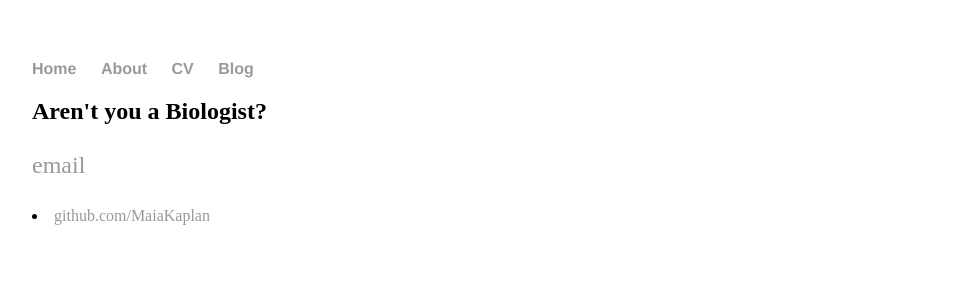
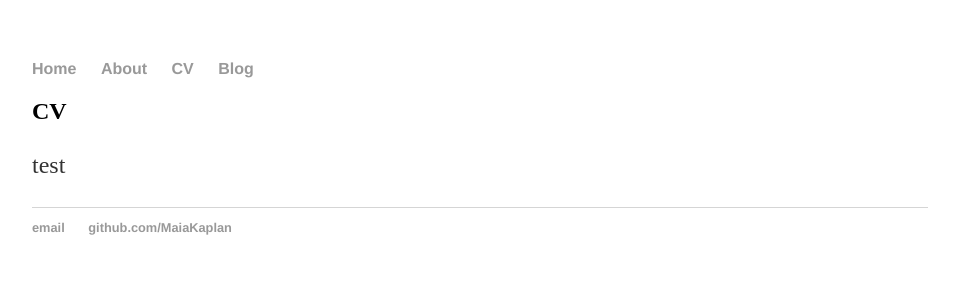
Before and after one commit to MaiaKaplan/MaiaKaplan.github.io, a Jekyll site: the page built from cv/cv.html, in a window 1280 px wide. Shown: the top 300 px of the page, without its empty margins (160-1119 px from the left). Built offline with Jekyll 4.4.1, drawn with Linux system fonts in a browser that asks for light colours.

Commit message:
Update cv.html
Testing, not clear by the page fails to load

```diff
--- a/cv/cv.html
+++ b/cv/cv.html
@@ -3,6 +3,6 @@ layout: default
 title: Bienvenue
 ---
 	<div class="blurb">
-	<h2>Aren't you a Biologist?</h2>
- 	<p> <a  href="/assests/MaiaKaplan_CV.pdf <a/> <em>Curriculum Vitae</em> </p>
+	<h2>CV</h2>
+ 	<p> test </p>
 </div><!-- /.blurb -->
```
